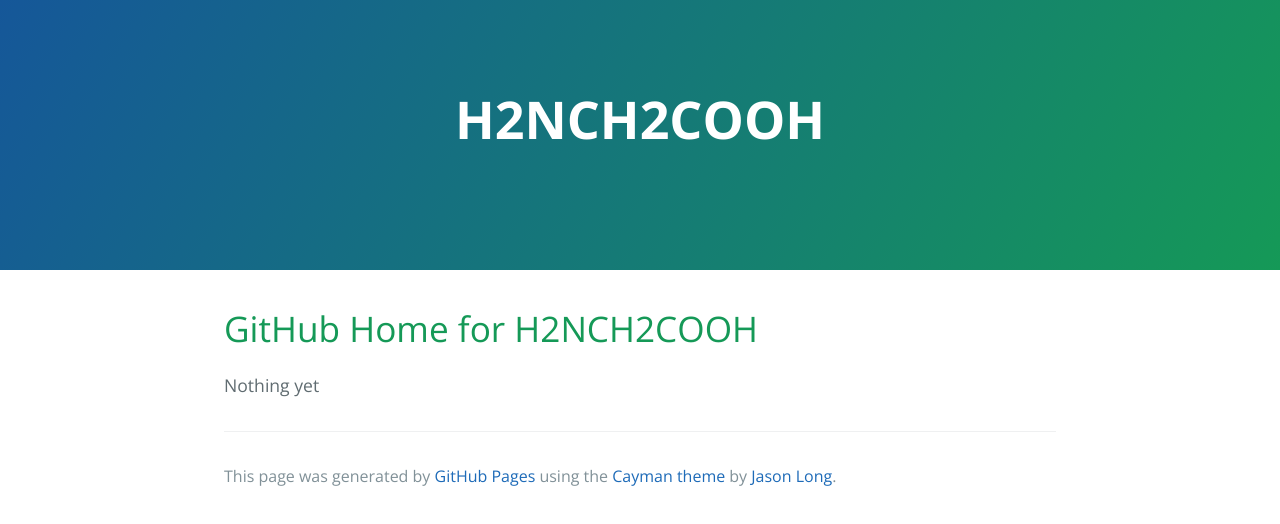
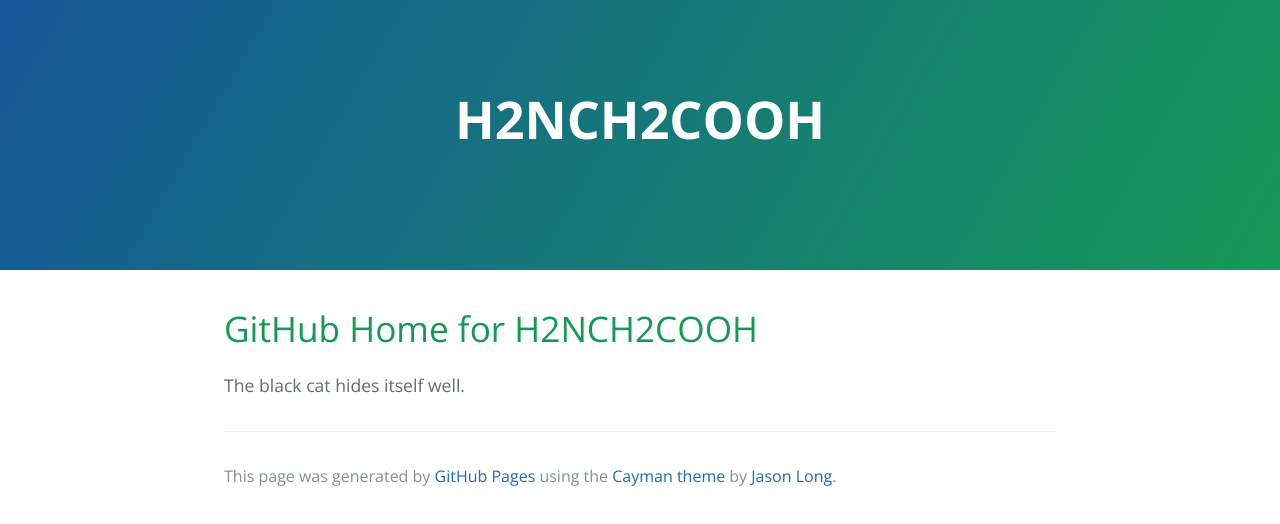
Before and after one commit to H2NCH2COOH/H2NCH2COOH.github.io, a plain HTML site: page index.html in a window 1280 px wide. Drawn offline with nearby package versions, Linux system fonts and the light colour scheme.

Commit message:
Update index.html

```diff
--- a/index.html
+++ b/index.html
@@ -19,7 +19,7 @@
       <h1>
 <a id="github-home-for-h2nch2cooh" class="anchor" href="#github-home-for-h2nch2cooh" aria-hidden="true"><span class="octicon octicon-link"></span></a>GitHub Home for H2NCH2COOH</h1>
 
-<p>Nothing yet</p>
+<p>The black cat hides itself well.</p>
 
       <footer class="site-footer">
 
```
